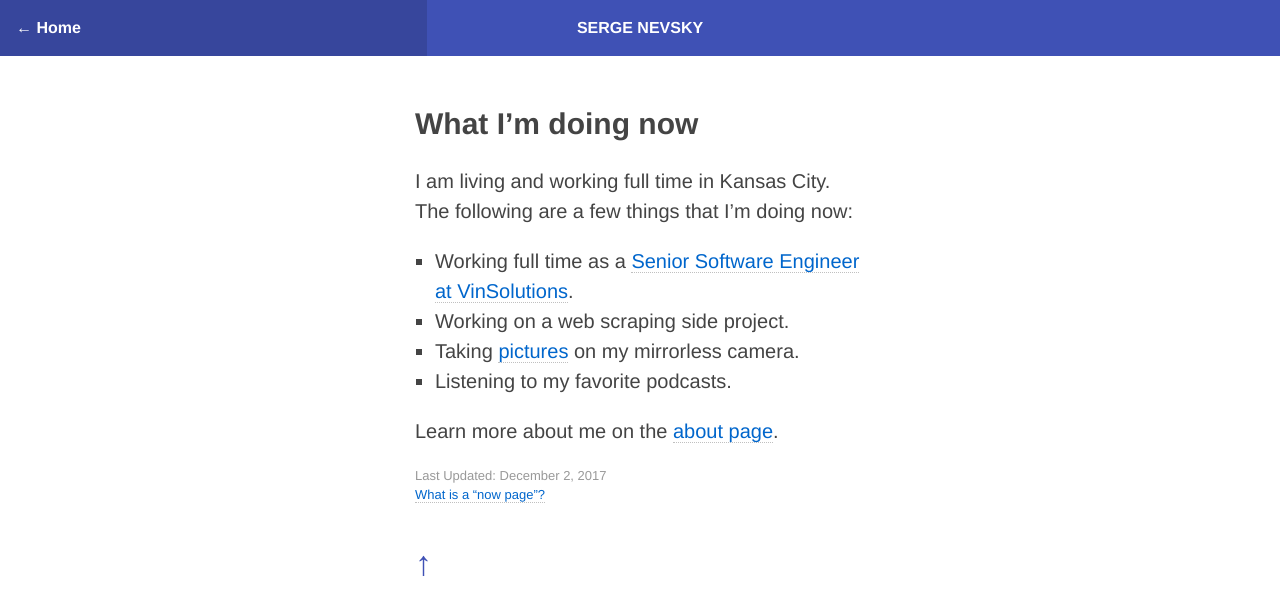
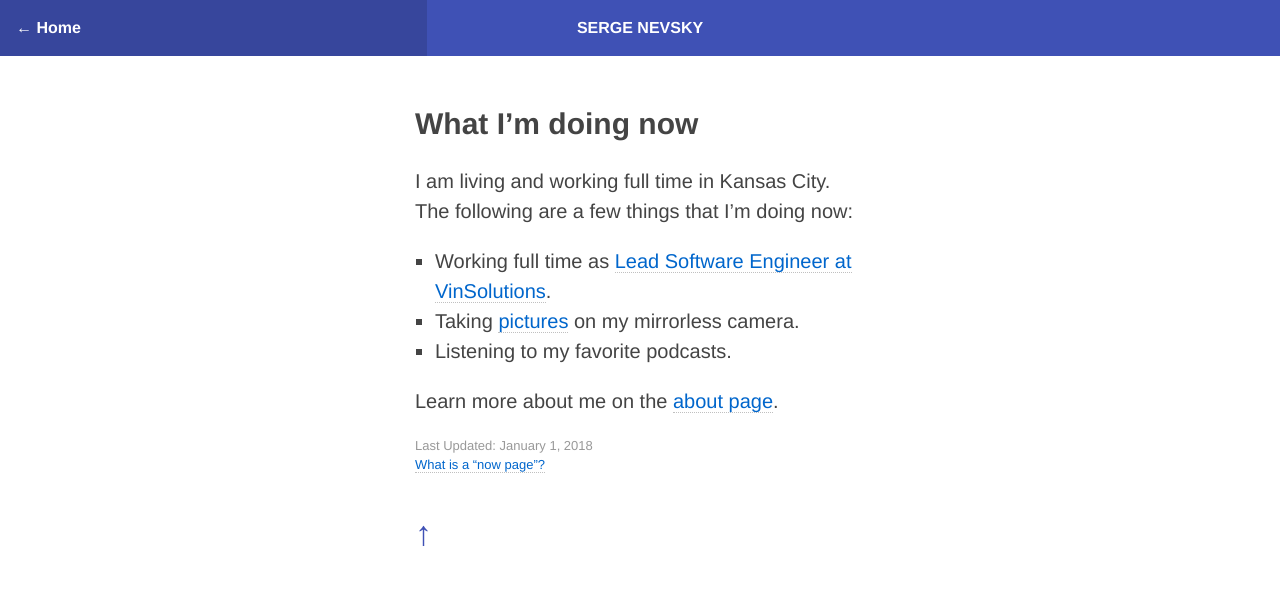
Before and after one commit to Dejital/dejital.github.com, a Jekyll site: the page built from now.html, in a window 1280 px wide. Shown: the top 615 px of the page. Built offline with Jekyll 4.4.1, drawn with Linux system fonts in a browser that asks for light colours.

Commit message:
Adjust Now page

```diff
--- a/index.html
+++ b/index.html
@@ -107,7 +107,7 @@ layout: main
     </div>
   </a>
 
-  <a href="https://www.flickr.com/photos/sergeyk/">
+  <a href="/photography/">
     <div class="card">
       <p><span>P</span> <strong>Photography</strong></p>
       <img src="assets/img/fire-sword.jpg">
--- a/now.html
+++ b/now.html
@@ -12,15 +12,14 @@ permalink: '/now/'
     few things that I’m doing now:</p>
 
 <ul>
-    <li>Working full time as a <a href="http://linkedin.snevsky.com">Senior Software Engineer at VinSolutions</a>.</li>
-    <li>Working on a web scraping side project.</li>
-    <li>Taking <a href="https://www.flickr.com/photos/sergeyk/">pictures</a> on my mirrorless camera.</li>
+    <li>Working full time as <a href="http://linkedin.snevsky.com">Lead Software Engineer at VinSolutions</a>.</li>
+    <li>Taking <a href="/photography/">pictures</a> on my mirrorless camera.</li>
     <li>Listening to my favorite podcasts.</li>
 </ul>
 
 <p>Learn more about me on the <a href="/about/">about page</a>.</p>
 
 <p id="meta">
-    Last Updated: December 2, 2017 <br />
+    Last Updated: January 1, 2018 <br />
     <a href="http://nownownow.com/about#what">What is a “now page”?</a>
 </p>
```
